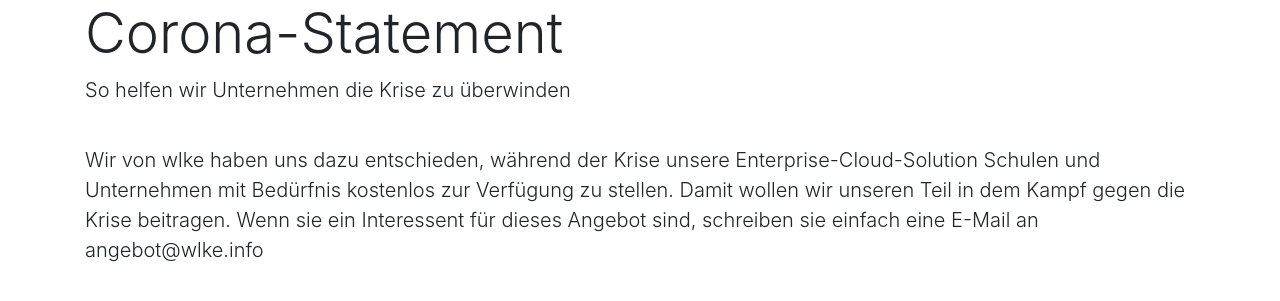
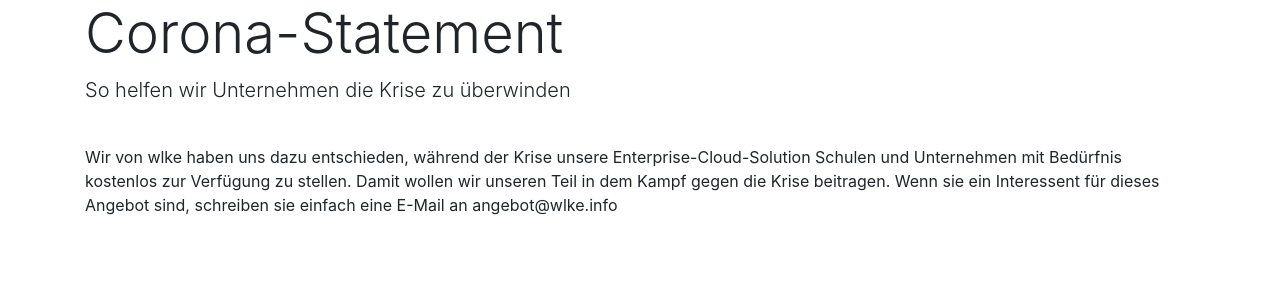
Before and after one commit to HAUDRAUFHAUN/wlke, a Django app: page /jumbo/1/ in a window 1280 px wide. Shown: the part 56-357 px from the top of the page. Run offline with Django 3.2, Linux system fonts and the light colour scheme; data comes from the database, SQL or seed files in the repository; some libraries are stand-ins or nearby versions.

Commit message:
Update jumbo_detail.html
delete lead

```diff
--- a/wlke/templates/index/jumbo_detail.html
+++ b/wlke/templates/index/jumbo_detail.html
@@ -4,6 +4,6 @@
 <h1 class="display-4">{{ jumbo_data.titel }}</h1>
 <p class="lead">{{jumbo_data.untertitel}}</p>
 <br>
-<p class="lead">{{jumbo_data.inhalt}}</p>
+<p>{{jumbo_data.inhalt}}</p>
 </div>
 {% endblock %}
```
